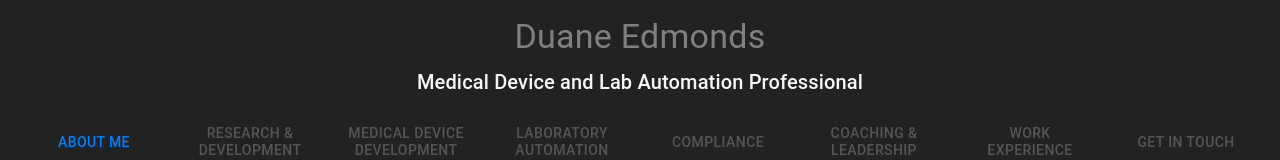
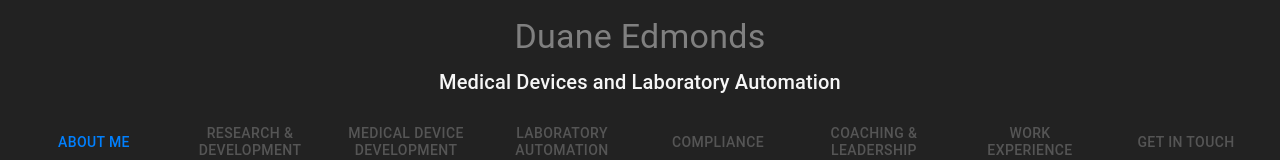
Before and after one commit to usefulmove/ded, a React (Vite) app: page / in a window 1280 px wide. Shown: the top 160 px of the page. Built offline with nearby package versions, Linux system fonts and the light colour scheme.

Commit message:
(automated gcp push)

```diff
--- a/src/components/Header.jsx
+++ b/src/components/Header.jsx
@@ -10,7 +10,7 @@ function Header() {
       </Grid>
       <Grid item xs={12}>
         <Typography variant="h6" gutterBottom={true}>
-          Medical Device and Lab Automation Professional
+          Medical Devices and Laboratory Automation
         </Typography>
       </Grid>
       <Grid item xs={12}></Grid>
```
